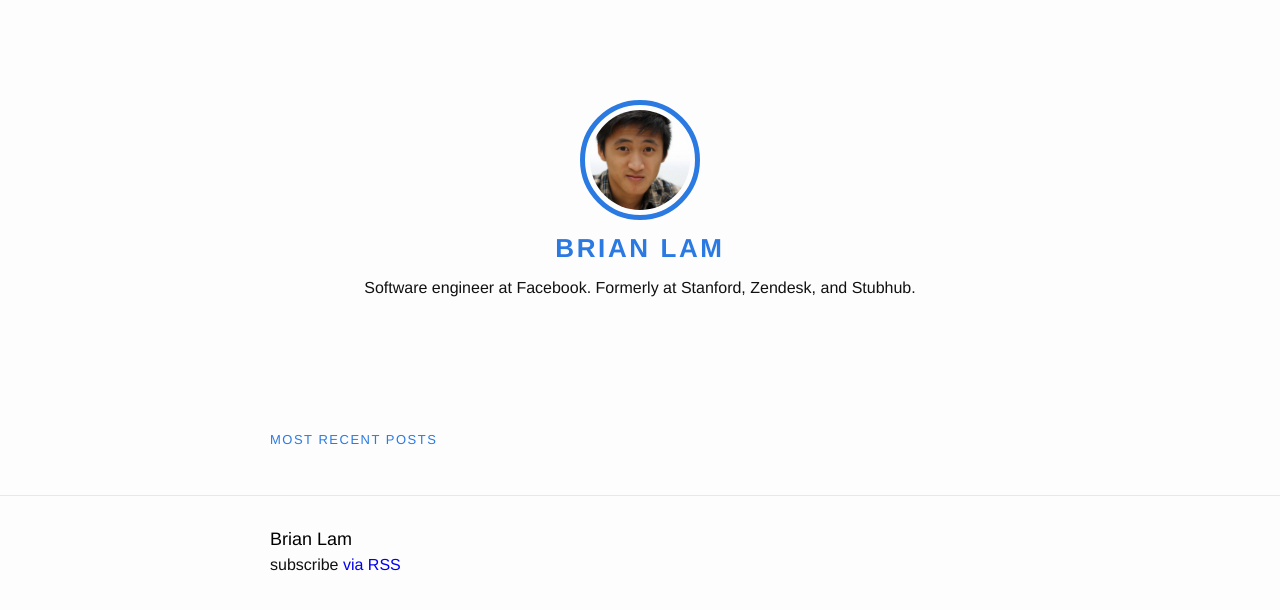
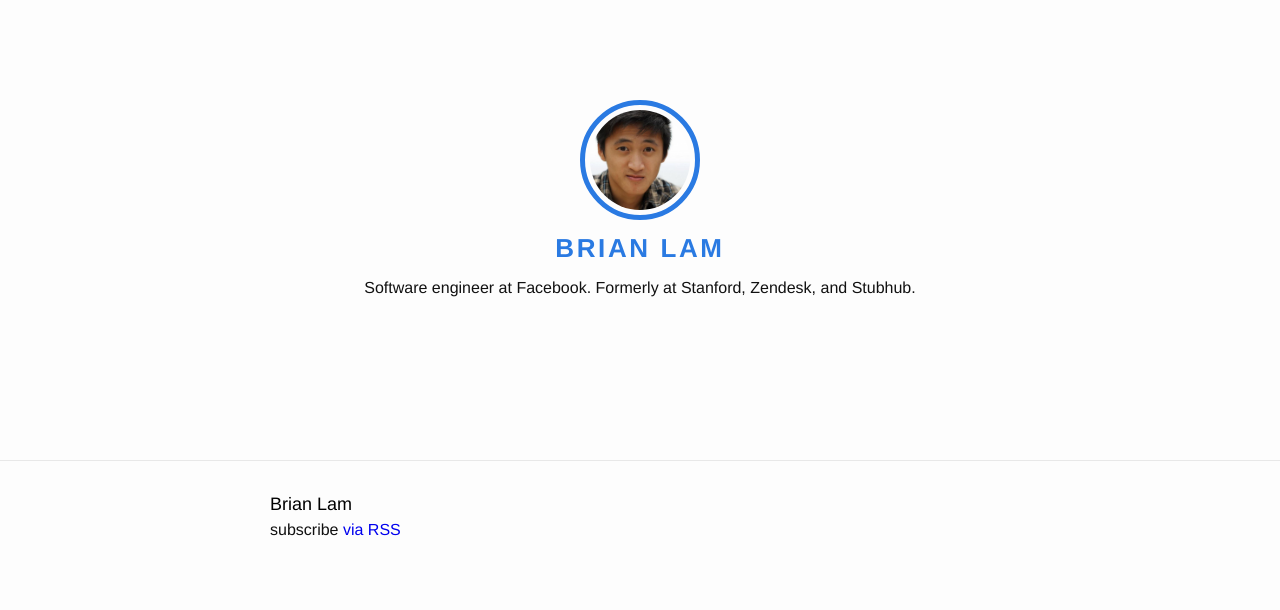
Before and after one commit to lambrian/lambrian.github.io, a Jekyll site: the page built from index.html, in a window 1280 px wide. Shown: the top 610 px of the page. Built offline with Jekyll 4.4.1, drawn with Linux system fonts in a browser that asks for light colours.

```diff
--- a/_includes/header.html
+++ b/_includes/header.html
@@ -1,7 +1,7 @@
 <header class="site-header">
 <div class="wrapper">
-    <a class="site-title center" href="{{ site.baseurl }}/">
-        <img src="img/site-pic.jpg" class="site-pic center" />
+    <a class="site-title center" href="{{ site.baseurl }}">
+        <img src="{{"/img/site-pic.jpg" | prepend: site.baseurl }}" class="site-pic center" />
         <p class="center">{{ site.title }}</p>
     </a>
     <p class="site-subtitle center">
--- a/index.html
+++ b/index.html
@@ -3,19 +3,4 @@ layout: default
 ---
 
 <div class="home">
-
-  <h1 class="page-heading">Most Recent Posts</h1>
-
-  <ul class="post-list">
-    {% for post in site.posts %}
-      <li>
-        <h2>
-          <a class="post-link" href="{{ post.url | prepend: site.baseurl }}">{{ post.title }}</a>
-        </h2>
-        {{ post.excerpt }}
-      </li>
-    {% endfor %}
-  </ul>
-
-
 </div>
```
Also changed, not shown: blog/index.html (added, +21 -0 lines).
